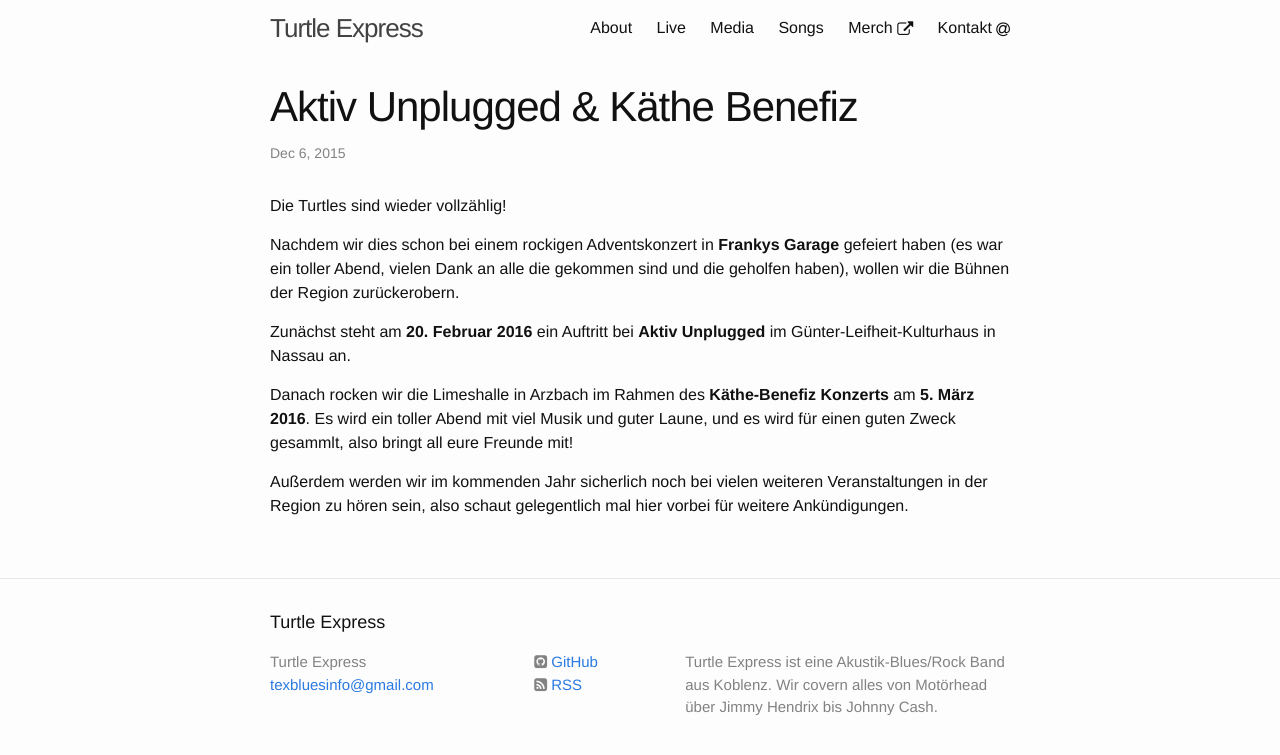
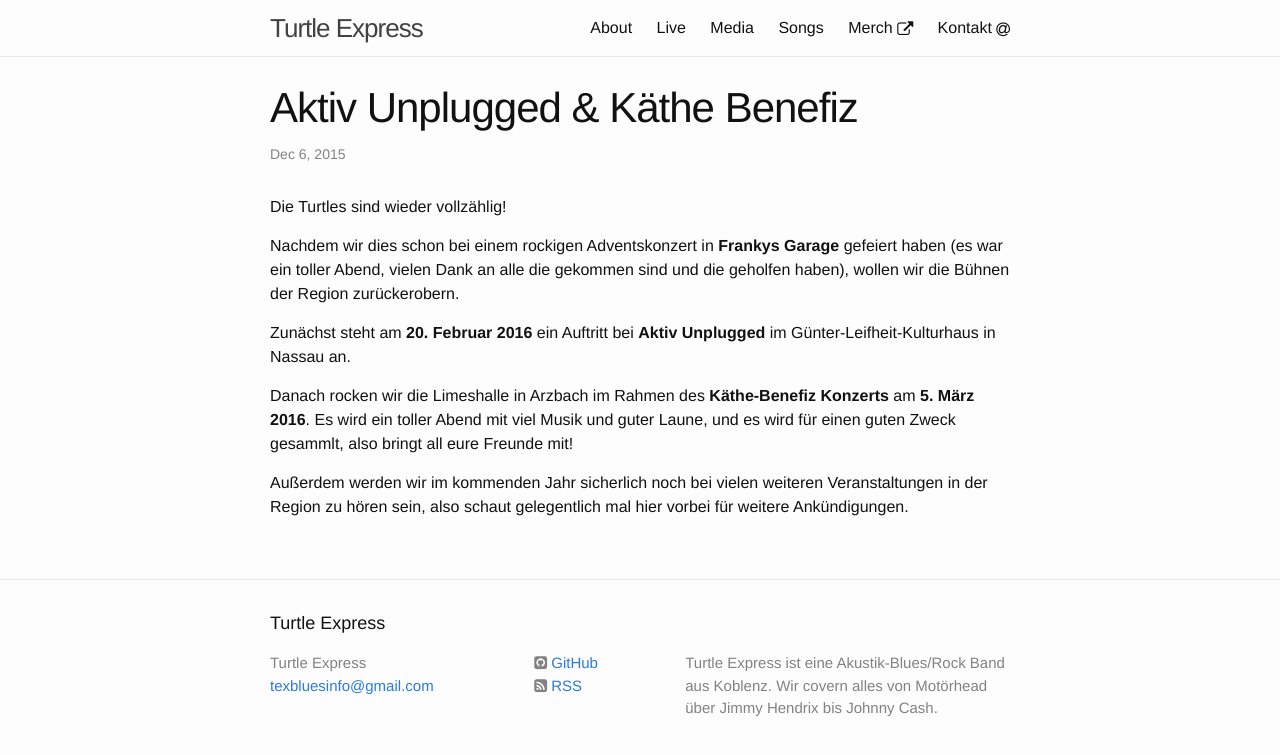
Before and after one commit to TurboPope/tex, a Jekyll site: the page built from _posts/2015-12-06-kathe-benefiz.md, in a window 1280 px wide. Shown: the top 755 px of the page. Built offline with Jekyll 4.4.1, drawn with Linux system fonts in a browser that asks for light colours; nearby versions of some CDN libraries.

Commit message:
Re-add not-so-stoopid bottom border

```diff
--- a/_sass/_layout.scss
+++ b/_sass/_layout.scss
@@ -2,6 +2,7 @@
  * Site header
  */
 .site-header {
+    border-bottom: 1px solid $grey-color-light;
     min-height: 56px;
 
     // Positioning context for the mobile navigation icon
```
